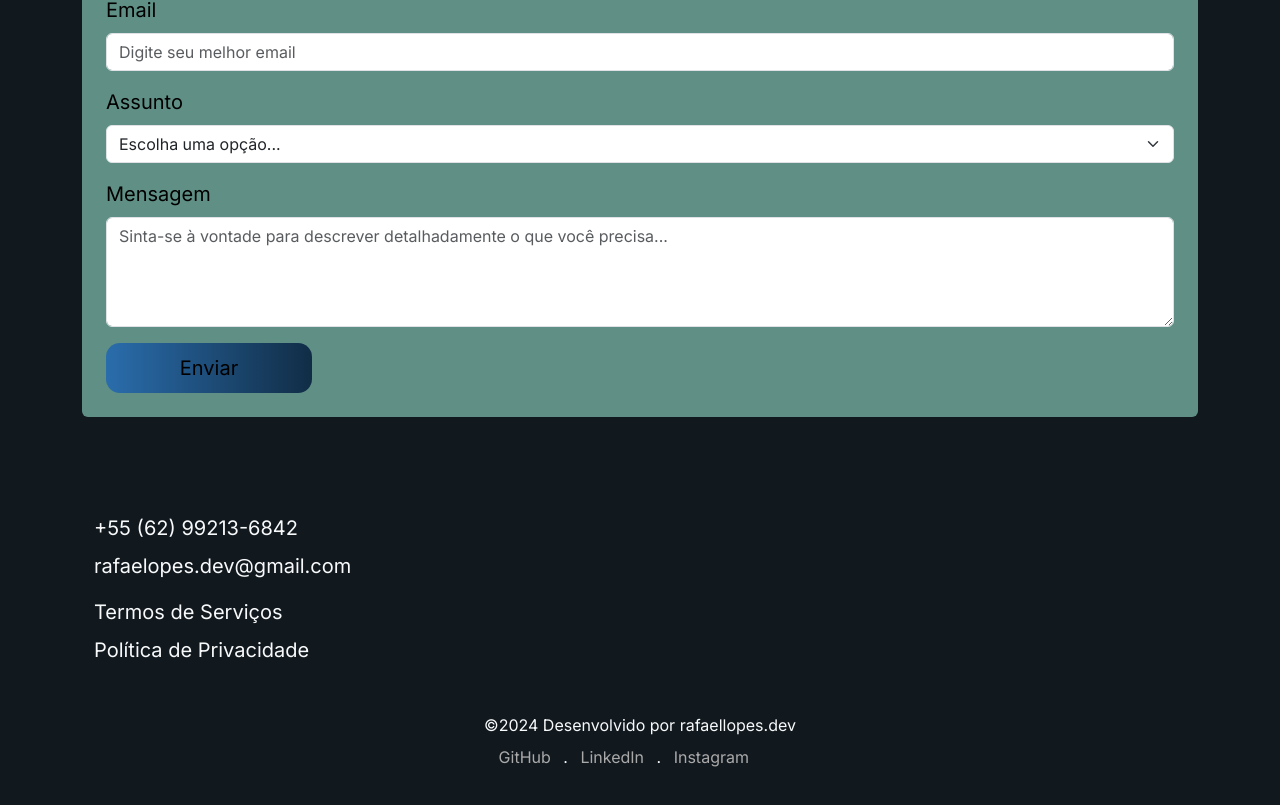
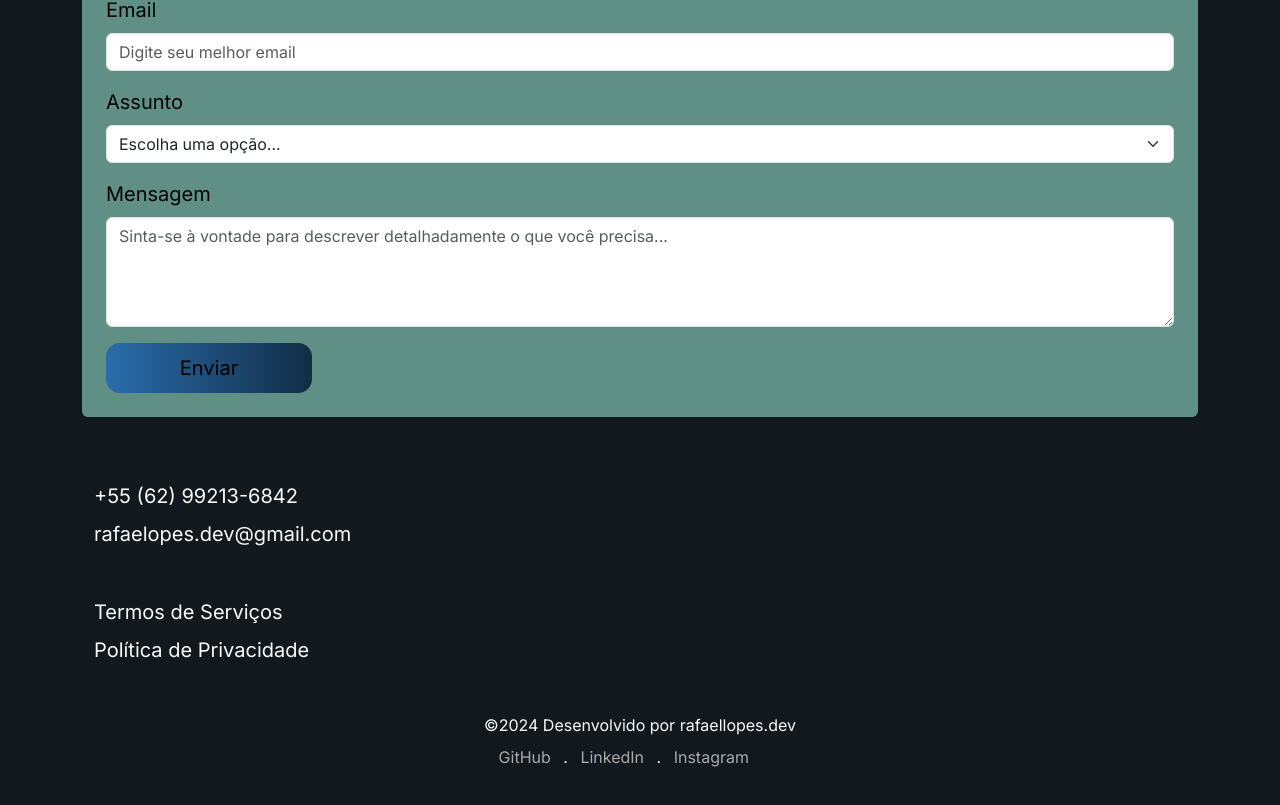
Before and after one commit to rafaeloliveiralopes/portfolio.v2, a Next.js app: page / in a window 1280 px wide. Shown: the part 4408-5213 px from the top of the page. Built offline with nearby package versions, Linux system fonts and the light colour scheme.

Commit message:
style(footer): Increase spacing between the two paragraphs.

```diff
--- a/src/components/footer/Footer.tsx
+++ b/src/components/footer/Footer.tsx
@@ -1,9 +1,9 @@
 export default function Footer() {
   return (
-    <footer className="text-light py-5">
+    <footer className="text-light py-3">
       <div className="container">
         <div className="row align-items-center mx-md-0 mx-1">
-          <div className="col-md-4 text-md-start mb-3">
+          <div className="col-md-4 text-md-start mb-5">
             <p className="mb-2 fs-5">+55 (62) 99213-6842</p>{" "}
             <p className="fs-5">rafaelopes.dev@gmail.com</p>
           </div>
```
